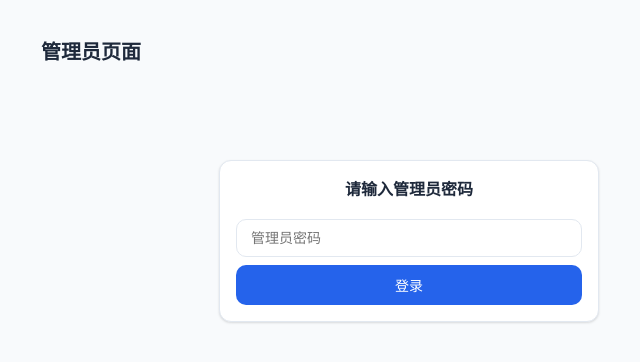
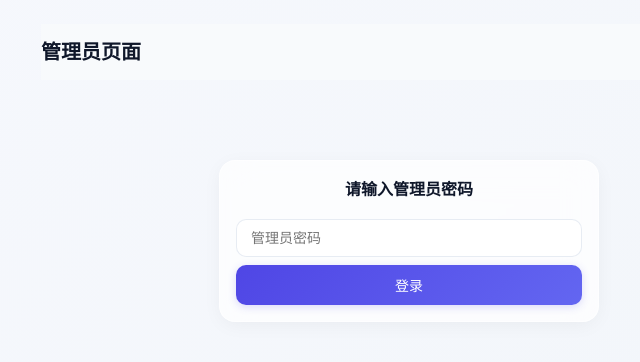
Before and after one commit to Nobreakfast/lecture_tools, a plain HTML site: page internal/app/web/admin.html in a window 1280 px wide. Shown: the whole page, without its empty margins (231-871 px from the left). Drawn offline with nearby package versions, Linux system fonts and the light colour scheme; a small style sheet from the web is missing.

Commit message:
style(ui): enhance visual design with modern glassmorphism effects
- Update color palette to indigo shades and add subtle gradients
- Apply glassmorphism effects with backdrop blur and semi-transparent backgrounds
- Add hover animations with elevation and shadow transitions
- Increase border radius for softer, more modern appearance
- Improve form inputs with enhanced focus states and transitions

```diff
--- a/internal/app/web/admin.html
+++ b/internal/app/web/admin.html
@@ -38,20 +38,20 @@
   <style>
     :root {
       --bg: #f8fafc;
-      --card-bg: #ffffff;
-      --primary: #2563eb;
-      --primary-hover: #1d4ed8;
-      --text: #1e293b;
-      --text-secondary: #64748b;
-      --border: #e2e8f0;
-      --radius: 12px;
-      --shadow: 0 1px 3px rgba(0,0,0,.08), 0 1px 2px rgba(0,0,0,.06);
+      --card-bg: rgba(255, 255, 255, 0.7);
+      --primary: #4f46e5;
+      --primary-hover: #4338ca;
+      --text: #0f172a;
+      --text-secondary: #475569;
+      --border: rgba(226, 232, 240, 0.8);
+      --radius: 16px;
+      --shadow: 0 4px 20px -2px rgba(0, 0, 0, 0.05), 0 0 3px rgba(0, 0, 0, 0.02);
       --success: #059669;
-      --success-bg: #ecfdf5;
+      --success-bg: rgba(236, 253, 245, 0.8);
       --danger: #dc2626;
-      --danger-bg: #fef2f2;
+      --danger-bg: rgba(254, 242, 242, 0.8);
       --warning: #d97706;
-      --warning-bg: #fffbeb;
+      --warning-bg: rgba(255, 251, 235, 0.8);
     }
     * { box-sizing: border-box; margin: 0; padding: 0; }
     body {
@@ -59,17 +59,25 @@
       max-width: 760px;
       margin: 24px auto;
       padding: 0 12px;
-      background: var(--bg);
+      background: linear-gradient(135deg, #f6f8fd 0%, #f1f5f9 100%);
+      min-height: 100vh;
       color: var(--text);
       line-height: 1.6;
     }
     .card {
       background: var(--card-bg);
-      border: 1px solid var(--border);
+      backdrop-filter: blur(16px);
+      -webkit-backdrop-filter: blur(16px);
+      border: 1px solid rgba(255, 255, 255, 0.6);
       border-radius: var(--radius);
       padding: 16px;
       margin-bottom: 12px;
       box-shadow: var(--shadow);
+      transition: transform 0.2s ease, box-shadow 0.2s ease;
+    }
+    .card:hover {
+      transform: translateY(-2px);
+      box-shadow: 0 8px 24px -4px rgba(0, 0, 0, 0.08), 0 4px 10px -2px rgba(0, 0, 0, 0.04);
     }
     .card p { margin-bottom: 4px; }
     input, textarea, button {
@@ -81,23 +89,28 @@
       border-radius: 10px;
       font-size: 14px;
       color: var(--text);
-      background: var(--card-bg);
-      transition: border-color .2s;
+      background: rgba(255, 255, 255, 0.9);
+      transition: all 0.2s ease;
     }
     input:focus, textarea:focus {
       outline: none;
+      background: #ffffff;
       border-color: var(--primary);
-      box-shadow: 0 0 0 3px rgba(37,99,235,.1);
+      box-shadow: 0 0 0 4px rgba(79, 70, 229, 0.15);
     }
     button {
-      background: var(--primary);
+      background: linear-gradient(135deg, var(--primary) 0%, #6366f1 100%);
       color: #fff;
       border: 0;
       cursor: pointer;
       font-weight: 500;
-      transition: background .2s;
+      box-shadow: 0 2px 8px rgba(79, 70, 229, 0.2);
+      transition: all 0.2s ease;
     }
-    button:hover { background: var(--primary-hover); }
+    button:hover {
+      transform: translateY(-1px);
+      box-shadow: 0 4px 12px rgba(79, 70, 229, 0.3);
+    }
     textarea {
       min-height: 180px;
       font-family: ui-monospace, SFMono-Regular, Menlo, monospace;
@@ -110,9 +123,12 @@
       margin-top: 8px;
       font-size: 14px;
       background: var(--card-bg);
+      backdrop-filter: blur(16px);
+      -webkit-backdrop-filter: blur(16px);
       border-radius: 10px;
       overflow: hidden;
-      border: 1px solid var(--border);
+      border: 1px solid rgba(255, 255, 255, 0.6);
+      box-shadow: var(--shadow);
     }
     thead { background: var(--bg); }
     th {
```
Also changed, not shown: internal/app/web/join.html (+31 -19 lines), internal/app/web/pdf.html (+25 -13 lines), internal/app/web/quiz.html (+33 -19 lines), internal/app/web/result.html (+32 -19 lines).
